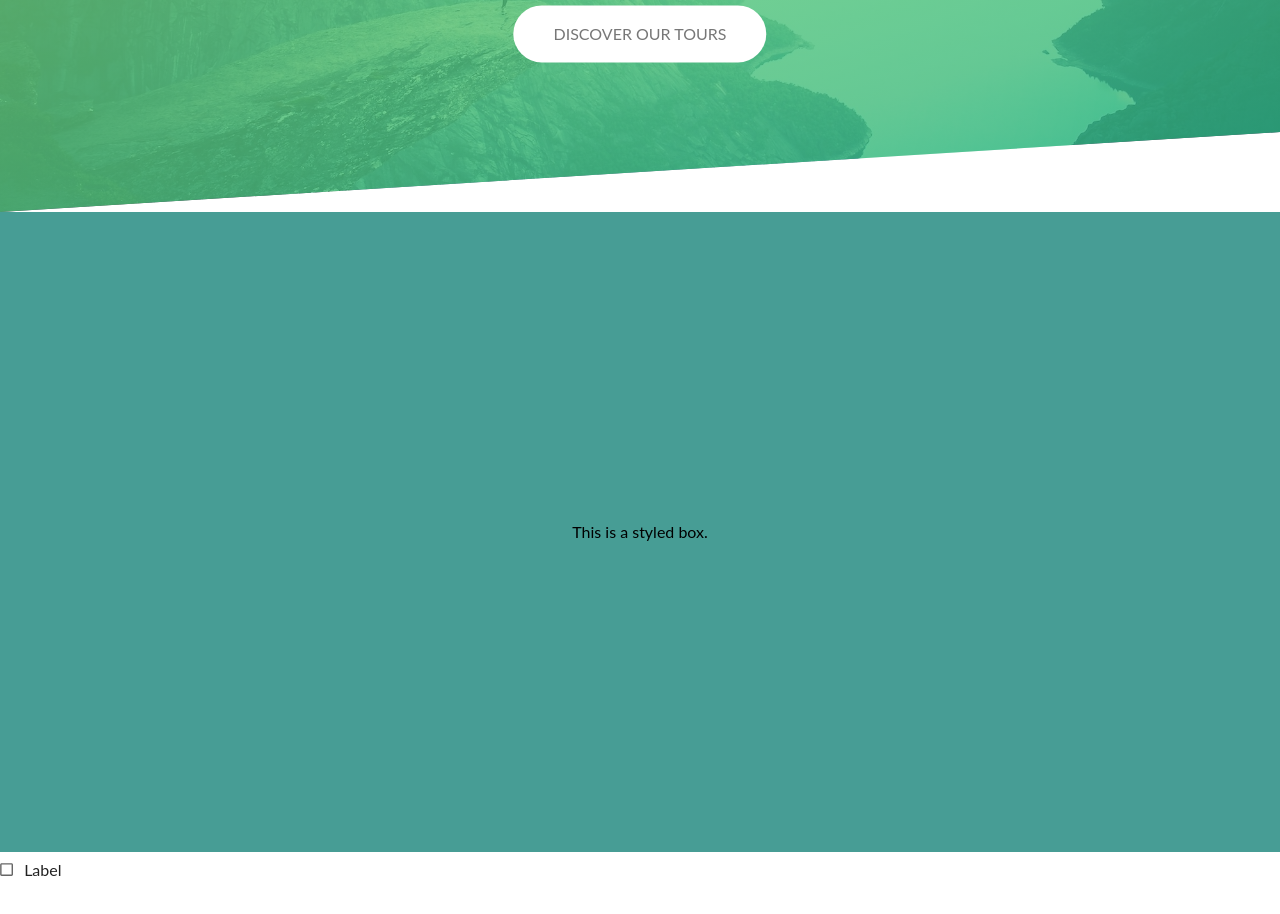
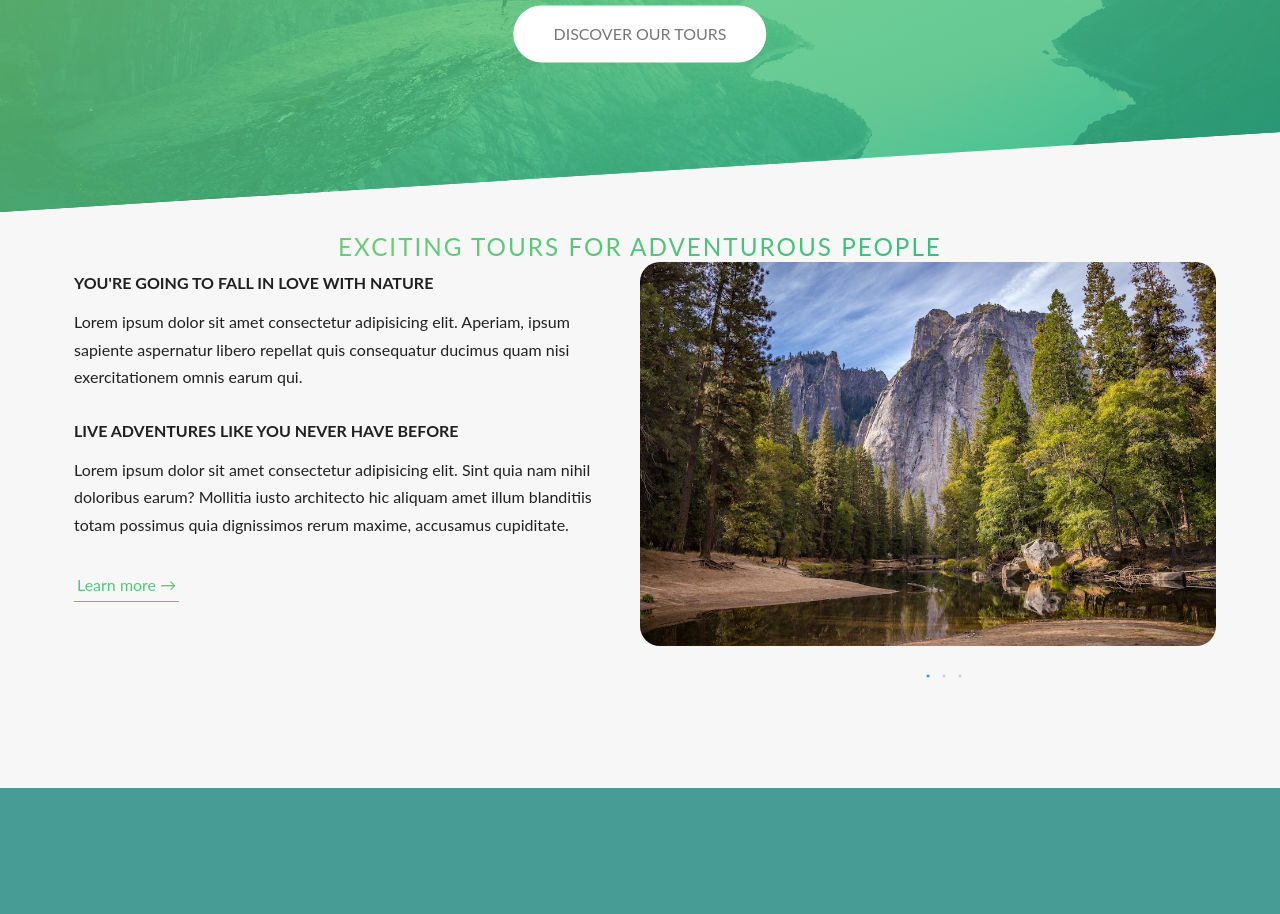
Before and after one commit to abindra-shk/MUI-PROJECT, a React (Vite) app: page / in a window 1280 px wide. Shown: the part 300-1214 px from the top of the page. Built offline with nearby package versions, Linux system fonts and the light colour scheme.

Commit message:
Added about section.

```diff
--- a/index.html
+++ b/index.html
@@ -10,6 +10,7 @@
       href="https://fonts.googleapis.com/css2?family=Roboto:wght@300;400;500;700&display=swap"
     />
     <meta name="viewport" content="width=device-width, initial-scale=1.0" />
+    <script src="https://cdn.jsdelivr.net/npm/swiper@11/swiper-element-bundle.min.js"></script>
     <title>MUI-PROJECT</title>
   </head>
   <body>
--- a/package.json
+++ b/package.json
@@ -19,7 +19,7 @@
     "react-dom": "^18.2.0",
     "react-router-dom": "^6.23.1",
     "sass": "^1.77.4",
-    "swiper": "^10.0.0"
+    "swiper": "^11.1.4"
   },
   "devDependencies": {
     "@types/react": "^18.2.66",
--- a/src/assets/scss/components/_section-about.scss
+++ b/src/assets/scss/components/_section-about.scss
@@ -81,3 +81,52 @@
     }
   }
 }
+
+.section-swiper {
+  width: 50%;
+  height: 100%;
+  background-color: #f7f7f7;
+  // height: 300px;
+
+  .swiper-slide-custom {
+    text-align: center;
+    font-size: 18px;
+    background-color: #f7f7f7;
+    display: flex;
+    justify-content: center;
+    align-items: center;
+    padding-bottom: 3rem;
+    height: 100%;
+
+    img {
+      display: block;
+      width: auto; // Maintain aspect ratio
+      max-width: 100%;
+      height: 100%;
+      object-fit: cover;
+      border-radius: 2rem;
+    }
+  }
+  .swiper1 {
+    width: 100%;
+    height: 100%;
+
+
+
+    .swiper-pagination-bullet {
+      background: #9b9b9b;
+      opacity: 0.7;
+    }
+
+    .swiper-pagination-bullet-active {
+      background: #5c5959;
+      opacity: 1;
+    }
+  }
+
+  @media (max-width: 768px) {
+    height: 300px;
+    width: 100%;
+    padding: 3rem 0;
+  }
+}
--- a/src/components/sections/About.jsx
+++ b/src/components/sections/About.jsx
@@ -1,70 +1,122 @@
-import Container from '@mui/material/Container';
-import Grid from '@mui/material/Grid';
-import Typography from '@mui/material/Typography';
-import Button from '@mui/material/Button';
+import React from "react";
+import { Box, Container, Typography, Link, Stack } from "@mui/material";
+import { register } from 'swiper/element';
 
-export default function AboutSection() {
-  const swiper1 = new Swiper('.swiper1', {
-    spaceBetween: 30,
-    loop: true,
-    centeredSlides: true,
-    autoplay: {
-      delay: 2500,
-      disableOnInteraction: false,
-    },
-    navigation: {
-      nextEl: '.swiper-button-next',
-      prevEl: '.swiper-button-prev',
-    },
-    pagination: {
-      el: '.swiper-pagination',
-      dynamicBullets: true,
-    },
-  });
+import "../../assets/scss/components/_section-about.scss"; // Ensure this path is correct
 
+register();
+
+const About = () => {
   return (
-    <section id="about" className="section-about">
-      <Container>
-        <Typography variant="h2" align="center" gutterBottom>
+    <Box className="section-about">
+      <Container className="container">
+        <Typography variant="h4" className="heading">
           EXCITING TOURS FOR ADVENTUROUS PEOPLE
         </Typography>
-        <Grid container spacing={2} alignItems="center">
-          <Grid item xs={12} md={6}>
-            <div className="text-area">
-              <Typography variant="h3" className="text-heading" gutterBottom>
-                YOU ARE GOING TO FALL IN LOVE WITH NATURE
+        <Stack
+          direction={{ xs: "column", md: "row" }}
+          spacing={2}
+          className="row"
+        >
+          <Box className="text-area">
+            <Typography variant="h5" className="text-heading">
+              YOU'RE GOING TO FALL IN LOVE WITH NATURE
             </Typography>
-              <Typography variant="body1" className="paragraph" gutterBottom>
-                Lorem ipsum dolor sit amet consectetur adipisicing elit.
-                Aperiam, ipsum sapiente aspernatur libero repellat quis
-                consequatur ducimus quam nisi exercitationem omnis earum qui.
+            <Typography className="paragraph">
+              Lorem ipsum dolor sit amet consectetur adipisicing elit. Aperiam,
+              ipsum sapiente aspernatur libero repellat quis consequatur ducimus
+              quam nisi exercitationem omnis earum qui.
             </Typography>
-              <Typography variant="h3" className="text-heading" gutterBottom>
+            <Typography variant="h5" className="text-heading">
               Live adventures like you never have before
             </Typography>
-              <Typography variant="body1" className="paragraph" gutterBottom>
-                Lorem ipsum dolor sit amet consectetur adipisicing elit. Sint
-                quia nam nihil doloribus earum? Mollitia iusto architecto hic
-                aliquam amet illum blanditiis totam possimus quia dignissimos
-                rerum maxime, accusamus cupiditate.
+            <Typography className="paragraph">
+              Lorem ipsum dolor sit amet consectetur adipisicing elit. Sint quia
+              nam nihil doloribus earum? Mollitia iusto architecto hic aliquam
+              amet illum blanditiis totam possimus quia dignissimos rerum
+              maxime, accusamus cupiditate.
             </Typography>
-              <Button variant="contained" className="btn-link">
+            <Link href="#" className="btn-link">
               Learn more &rarr;
-              </Button>
-            </div>
-          </Grid>
-          <Grid item xs={12} md={6}>
-            <div className="section-swiper">
-              <div className="swiper swiper1">
-                <div className="swiper-wrapper">
-                  {/* Swiper slides go here */}
-                </div>
-                <div className="swiper-pagination"></div>
-              </div>
-            </div>
-          </Grid>
-        </Grid>
+            </Link>
+          </Box>
+          <Box className="section-swiper">
+            <swiper-container
+              spaceBetween="30"
+              loop="true"
+              centeredSlides="true"
+              pagination-dynamic-bullets="true"
+              className="swiper1"
+            >
+              <swiper-slide class="swiper-slide-custom">
+                <img
+                  src="/images/nat-1-large.jpg"
+                  alt=""
+                  className="image image-p1"
+                />
+              </swiper-slide>
+              <swiper-slide class="swiper-slide-custom">
+                <img
+                  src="/images/nat-2-large.jpg"
+                  alt=""
+                  className="image image-p2"
+                />
+              </swiper-slide>
+              <swiper-slide class="swiper-slide-custom">
+                <img
+                  src="/images/nat-3-large.jpg"
+                  alt=""
+                  className="image image-p3"
+                />
+              </swiper-slide>
+              <swiper-slide class="swiper-slide-custom">
+                <img
+                  src="/images/nat-4.jpg"
+                  alt=""
+                  className="image image-p3"
+                />
+              </swiper-slide>
+              <swiper-slide class="swiper-slide-custom">
+                <img
+                  src="/images/nat-5.jpg"
+                  alt=""
+                  className="image image-p3"
+                />
+              </swiper-slide>
+              <swiper-slide class="swiper-slide-custom">
+                <img
+                  src="/images/nat-6.jpg"
+                  alt=""
+                  className="image image-p3"
+                />
+              </swiper-slide>
+              <swiper-slide class="swiper-slide-custom">
+                <img
+                  src="/images/nat-7.jpg"
+                  alt=""
+                  className="image image-p3"
+                />
+              </swiper-slide>
+              <swiper-slide class="swiper-slide-custom">
+                <img
+                  src="/images/nat-8.jpg"
+                  alt=""
+                  className="image image-p3"
+                />
+              </swiper-slide>
+              <swiper-slide class="swiper-slide-custom">
+                <img
+                  src="/images/nat-9.jpg"
+                  alt=""
+                  className="image image-p3"
+                />
+              </swiper-slide>
+            </swiper-container>
+          </Box>
+        </Stack>
       </Container>
-    </section>
+    </Box>
   );
-}
+};
+
+export default About;
--- a/src/pages/HomePage.jsx
+++ b/src/pages/HomePage.jsx
@@ -6,26 +6,27 @@ import {
   Checkbox,
   FormControlLabel,
   FormGroup,
-} from '@mui/material';
+} from "@mui/material";
 // import About from '../components/sections/About';
 // import Features from '../components/sections/Features';
 // import Tours from '../components/sections/Tours';
 // import Stories from '../components/sections/Stories';
 // import Banner from '../components/sections/Banner';
 // import SearchAppBar from '../layout/Header';
-import Header from '../layout/Header';
-import Banner from '../components/sections/Banner';
+import Header from "../layout/Header";
+import Banner from "../components/sections/Banner";
+import About from "../components/sections/About";
 // import { useState } from 'react';
 
 const theme = createTheme();
 
 theme.typography.h3 = {
-  fontSize: '1.2rem',
-  '@media (min-width:600px)': {
-    fontSize: '1.5rem',
+  fontSize: "1.2rem",
+  "@media (min-width:600px)": {
+    fontSize: "1.5rem",
   },
-  [theme.breakpoints.up('md')]: {
-    fontSize: '2rem',
+  [theme.breakpoints.up("md")]: {
+    fontSize: "2rem",
   },
 };
 
@@ -34,15 +35,16 @@ function HomePage() {
     <>
       <Header />
       <Banner />
+      <About />
       <Box
         sx={{
-          display: 'flex',
-          height: '80vh',
-          backgroundColor: 'secondary.light',
-          color: 'black',
-          padding: '16px',
-          alignItems: 'center',
-          justifyContent: 'center',
+          display: "flex",
+          height: "80vh",
+          backgroundColor: "secondary.light",
+          color: "black",
+          padding: "16px",
+          alignItems: "center",
+          justifyContent: "center",
         }}
       >
         This is a styled box.
@@ -71,15 +73,15 @@ function HomePage() {
 
       <Box
         sx={{
-          display: 'flex',
-          flexDirection: { xs: 'column', md: 'row' },
-          alignItems: 'center',
-          justifyContent: 'center',
-          bgcolor: 'background.default',
-          border: '1px solid',
-          borderColor: 'divider',
+          display: "flex",
+          flexDirection: { xs: "column", md: "row" },
+          alignItems: "center",
+          justifyContent: "center",
+          bgcolor: "background.default",
+          border: "1px solid",
+          borderColor: "divider",
           borderRadius: 10,
-          overflow: 'clip',
+          overflow: "clip",
         }}
       >
         <Box
@@ -97,24 +99,24 @@ function HomePage() {
           sx={{
             p: 3,
             minWidth: { md: 350 },
-            display: 'flex',
-            flexDirection: 'column',
-            alignItems: { xs: 'center', md: 'flex-start' },
+            display: "flex",
+            flexDirection: "column",
+            alignItems: { xs: "center", md: "flex-start" },
             gap: 0.5,
           }}
         >
           <Box
             component="span"
-            sx={{ fontSize: '0.875rem', color: 'text.secondary' }}
+            sx={{ fontSize: "0.875rem", color: "text.secondary" }}
           >
             123 Main St, Phoenix AZ
           </Box>
           <Box
             component="span"
             sx={{
-              color: 'primary.main',
-              fontSize: '1.5rem',
-              fontWeight: 'bold',
+              color: "primary.main",
+              fontSize: "1.5rem",
+              fontWeight: "bold",
             }}
           >
             $280,000 — $310,000
@@ -123,25 +125,25 @@ function HomePage() {
             sx={{
               py: 0.5,
               px: 1,
-              backgroundColor: 'rgba(46, 125, 50, 0.1)',
+              backgroundColor: "rgba(46, 125, 50, 0.1)",
               borderRadius: 10,
-              display: 'flex',
-              alignItems: 'center',
+              display: "flex",
+              alignItems: "center",
               gap: 0.5,
-              border: '1px solid',
-              borderColor: 'rgba(46, 125, 50, 0.1)',
-              fontSize: '0.7rem',
-              fontWeight: 'bold',
-              letterSpacing: '.05rem',
-              textTransform: 'uppercase',
-              color: 'success.main',
+              border: "1px solid",
+              borderColor: "rgba(46, 125, 50, 0.1)",
+              fontSize: "0.7rem",
+              fontWeight: "bold",
+              letterSpacing: ".05rem",
+              textTransform: "uppercase",
+              color: "success.main",
             }}
           >
             Confidence score: 85%
           </Box>
         </Box>
       </Box>
-      <Box component="section" sx={{ p: 2, border: '1px dashed grey' }}>
+      <Box component="section" sx={{ p: 2, border: "1px dashed grey" }}>
         This Box renders as an HTML section element.
       </Box>
       {/* <Typography variant="h1" component="h2">
```
Also changed, not shown: src/assets/scss/components/_section-swiper.scss (+40 -40 lines), src/main.jsx (+11 -8 lines), 2 other files (tests, documents, lock files or other folders). Lines whose indentation alone changed are shown as unchanged.
